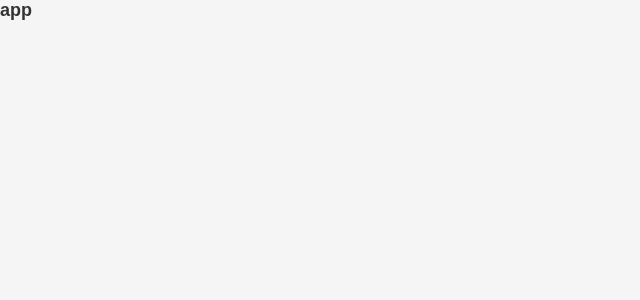
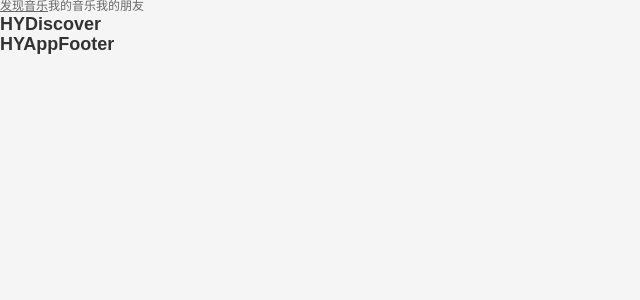
Before and after one commit to leeqiangzi/music-react, a React (Create React App) app: page / in a window 1280 px wide. Shown: the top 300 px of the page, without its empty margins (0-640 px from the left). Built offline with nearby package versions, Linux system fonts and the light colour scheme.

Commit message:
路由创建及相关版本号修改

```diff
--- a/package.json
+++ b/package.json
@@ -8,8 +8,10 @@
     "@testing-library/react": "^13.3.0",
     "@testing-library/user-event": "^13.5.0",
     "normalize.css": "^8.0.1",
-    "react": "^18.2.0",
-    "react-dom": "^18.2.0",
+    "react": "^16.13.1",
+    "react-dom": "^16.13.1",
+    "react-router-config": "^5.1.1",
+    "react-router-dom": "5.2.0",
     "react-scripts": "5.0.1",
     "web-vitals": "^2.1.4"
   },
--- a/src/App.js
+++ b/src/App.js
@@ -1,11 +1,21 @@
 import React, {memo} from 'react';
+// 第三方
+import {renderRoutes} from "react-router-config";
+import {BrowserRouter, HashRouter} from "react-router-dom";
+
+// 工具
+import routes from "./router";
+
+// 组件
+import HYAppHeader from '@/components/app-header'
+import HYAppFooter from '@/components/app-footer'
 
 export default memo(function (App) {
     return (
-        <div>
-            <h2>
-                app
-            </h2>
-        </div>
+        <BrowserRouter>
+            <HYAppHeader/>
+            {renderRoutes(routes)}
+            <HYAppFooter/>
+        </BrowserRouter>
     );
 });
--- /dev/null
+++ b/src/components/app-footer/index.js
@@ -0,0 +1,9 @@
+import React, {memo} from 'react';
+
+export default memo(function HYAppFooter() {
+    return (
+        <div>
+            <h2>HYAppFooter</h2>
+        </div>
+    );
+})
--- /dev/null
+++ b/src/components/app-header/index.js
@@ -0,0 +1,12 @@
+import React, {memo} from 'react';
+import {NavLink} from "react-router-dom";
+
+export default memo(function HYAppHeader() {
+    return (
+        <div>
+            <NavLink to='/'>发现音乐</NavLink>
+            <NavLink to='/mine'>我的音乐</NavLink>
+            <NavLink to='/friend'>我的朋友</NavLink>
+        </div>
+    );
+})
--- a/src/index.js
+++ b/src/index.js
@@ -1,11 +1,9 @@
 import React from 'react';
-import ReactDOM from 'react-dom/client';
+import ReactDOM from 'react-dom';
 import App from './App';
 import "@/assets/css/reset.css"
 
-const root = ReactDOM.createRoot(document.getElementById('root'));
-root.render(
-  <React.StrictMode>
-    <App />
-  </React.StrictMode>
+ReactDOM.render(
+    <App />,
+    document.getElementById('root')
 );
--- /dev/null
+++ b/src/pages/discover/index.js
@@ -0,0 +1,9 @@
+import React, {memo} from 'react';
+
+export default memo(function HYDiscover() {
+    return (
+        <div>
+            <h2>HYDiscover</h2>
+        </div>
+    );
+})
--- /dev/null
+++ b/src/pages/friend/index.js
@@ -0,0 +1,9 @@
+import React, {memo} from 'react';
+
+export default memo(function HYFriend() {
+    return (
+        <div>
+            <h2>HYFriend</h2>
+        </div>
+    );
+})
--- /dev/null
+++ b/src/pages/mine/index.js
@@ -0,0 +1,9 @@
+import React, {memo} from 'react';
+
+export default memo(function HYMine() {
+    return (
+        <div>
+            <h2>HYMine</h2>
+        </div>
+    );
+})
--- /dev/null
+++ b/src/router/index.js
@@ -0,0 +1,23 @@
+import HYDiscover from '@/pages/discover';
+import HYFriend from '@/pages/friend';
+import HYMine from '@/pages/mine';
+
+const routes = [
+    {
+        path: '/',
+        exact: true,
+        component: HYDiscover
+    },
+    {
+        path: '/friend',
+        exact: true,
+        component: HYFriend
+    },
+    {
+        path: '/mine',
+        exact: true,
+        component: HYMine
+    }
+];
+
+export default routes;
```
Also changed, not shown: 1 other file (tests, documents, lock files or other folders).
